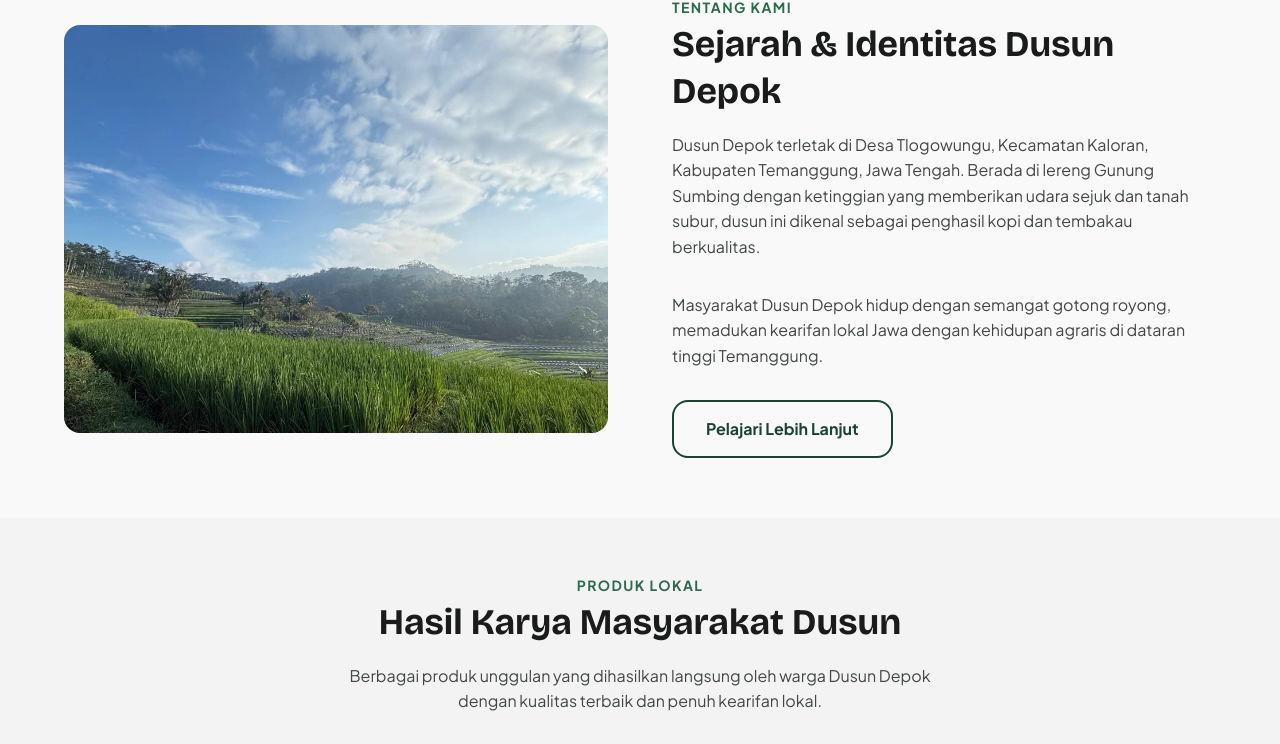
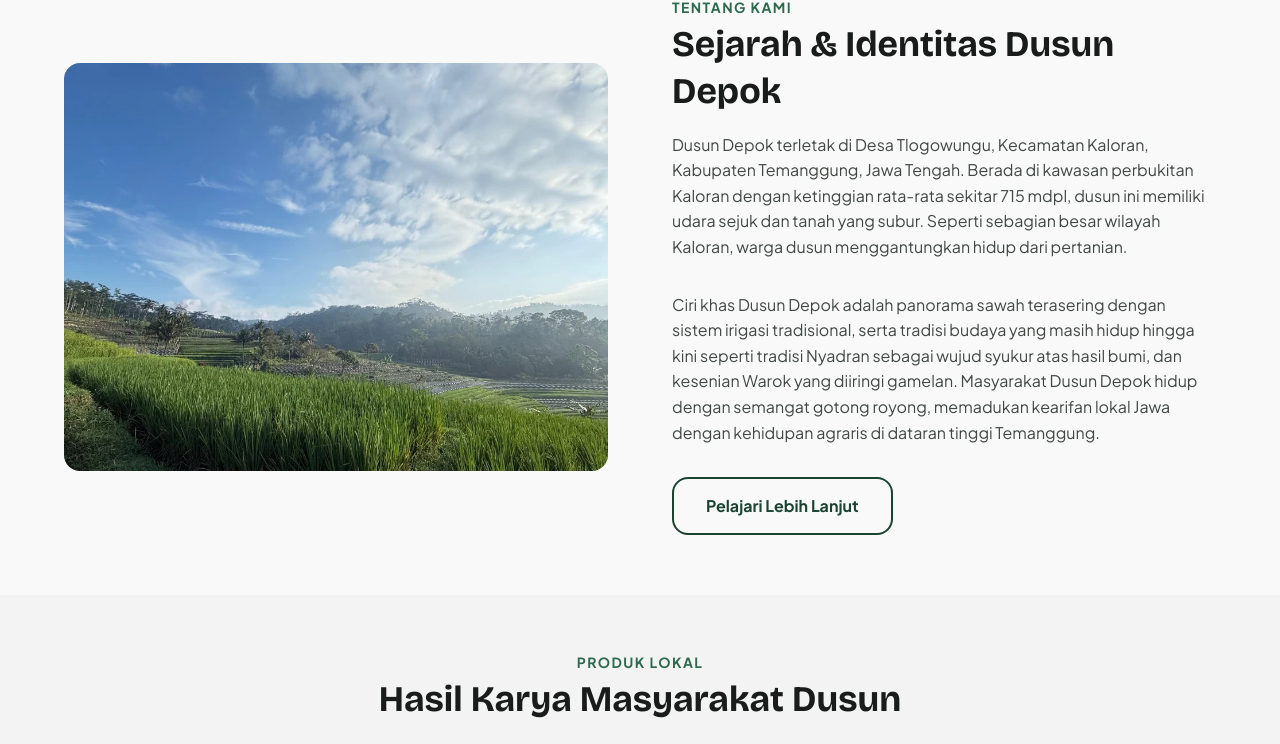
Before and after one commit to salman01-a/web-profil-dusun-depok, a React (Vite) app: page / in a window 1280 px wide. Shown: the part 860-1604 px from the top of the page. Built offline with nearby package versions, Linux system fonts and the light colour scheme.

Commit message:
fix minor

```diff
--- a/src/components/Kegiatan.jsx
+++ b/src/components/Kegiatan.jsx
@@ -5,8 +5,8 @@ import KerjaBakti from '../assets/Rutinitas/KerjaBakti.JPG'
 
 const KEGIATAN = [
   { title: 'Kerja Bakti Dusun', jadwal: 'Setiap Jumat', category: 'Sosial', desc: 'Gotong royong membersihkan lingkungan dusun, perbaikan jalan, dan perawatan fasilitas umum bersama seluruh warga.', imgLabel: <img src={KerjaBakti} alt="Kerja Bakti" /> },
-  { title: 'Latihan Koncer', jadwal: 'Malam Jumat & Minggu', category: 'Kesenian', desc: 'Lorem ipsum dolor sit amet, consectetur adipiscing elit, sed do eiusmod tempor incididunt ut labore et dolore magna aliqua. Ut enim ad minim veniam, quis nostrud exercitation ullamco laboris nisi ut aliquip ex ea commodo consequat. Duis aute irure dolor in reprehenderit in voluptate velit esse cillum dolore eu fugiat nulla pariatur. Excepteur sint occaecat cupidatat non proident, sunt in culpa qui officia deserunt mollit anim id est laborum.', imgLabel: <img src={LatihanKoncer} alt="Latihan Koncer" /> },
-  { title: 'Sekolah Minggu', jadwal: 'Setiap Minggu', category: 'Pendidikan', desc: 'Lorem ipsum dolor sit amet, consectetur adipiscing elit, sed do eiusmod tempor incididunt ut labore et dolore magna aliqua. Ut enim ad minim veniam, quis nostrud exercitation ullamco laboris nisi ut aliquip ex ea commodo consequat. Duis aute irure dolor in reprehenderit in voluptate velit esse cillum dolore eu fugiat nulla pariatur. Excepteur sint occaecat cupidatat non proident, sunt in culpa qui officia deserunt mollit anim id est laborum.', imgLabel: <img src={SekolahMinggu} alt="Sekolah Minggu" /> },
+  { title: 'Latihan Koncer', jadwal: 'Malam Jumat & Minggu', category: 'Kesenian', desc: 'Latihan rutin kelompok kesenian dusun untuk melestarikan tarian tradisional Koncer, diikuti para ibu-ibu dan warga dengan penuh semangat.', imgLabel: <img src={LatihanKoncer} alt="Latihan Koncer" /> },
+  { title: 'Sekolah Minggu', jadwal: 'Setiap Minggu', category: 'Pendidikan', desc: 'Kegiatan pembinaan rohani dan pendidikan anak-anak dusun setiap hari Minggu, mengajarkan nilai-nilai keimanan dan kebersamaan sejak dini.', imgLabel: <img src={SekolahMinggu} alt="Sekolah Minggu" /> },
   {title: 'Selapanan', jadwal: 'Malam Selasa Kliwon', category: 'Sosial', desc: 'Di wilayah Kaloran dan Temanggung pada umumnya, tradisi selapanan atau pertemuan rutinan yang diadakan khusus setiap Selasa Kliwon (atau malam Selasa Kliwon) biasanya berupa Jagongan Selapanan, Mujahadah (Doa Bersama), atau Kliwonan.', imgLabel: <img src={Selapanan} alt="Selapanan" /> },
   // { title: 'Karang Taruna', jadwal: 'Rutin Bulanan', category: 'Kepemudaan', desc: 'Organisasi pemuda dusun yang menggerakkan kegiatan sosial, kesenian, dan pengembangan komunitas warga.', imgLabel: 'Foto Karang Taruna' }
 ]
--- a/src/components/Tentang.jsx
+++ b/src/components/Tentang.jsx
@@ -12,16 +12,14 @@ export default function Tentang() {
             <p className="label-caps">Tentang Kami</p>
             <h2 className="headline-md">Sejarah &amp; Identitas Dusun Depok</h2>
             <p className="body-md">
-              Dusun Depok terletak di Desa Tlogowungu, Kecamatan Kaloran,
-              Kabupaten Temanggung, Jawa Tengah. Berada di lereng Gunung
-              Sumbing dengan ketinggian yang memberikan udara sejuk dan tanah
-              subur, dusun ini dikenal sebagai penghasil kopi dan tembakau
-              berkualitas.
-            </p>
+              Dusun Depok terletak di Desa Tlogowungu, Kecamatan Kaloran, Kabupaten Temanggung, Jawa Tengah.
+              Berada di kawasan perbukitan Kaloran dengan ketinggian rata-rata sekitar 715 mdpl, dusun ini memiliki udara sejuk dan tanah yang subur.
+              Seperti sebagian besar wilayah Kaloran, warga dusun menggantungkan hidup dari pertanian.</p>
             <p className="body-md">
-              Masyarakat Dusun Depok hidup dengan semangat gotong royong,
-              memadukan kearifan lokal Jawa dengan kehidupan agraris di
-              dataran tinggi Temanggung.
+              Ciri khas Dusun Depok adalah panorama sawah terasering dengan sistem irigasi tradisional,
+              serta tradisi budaya yang masih hidup hingga kini seperti tradisi Nyadran sebagai wujud syukur atas hasil bumi,
+              dan kesenian Warok yang diiringi gamelan. Masyarakat Dusun Depok hidup dengan semangat gotong royong,
+              memadukan kearifan lokal Jawa dengan kehidupan agraris di dataran tinggi Temanggung.
             </p>
             <a href="#wisata" className="btn btn-secondary">Pelajari Lebih Lanjut</a>
           </div>
```
